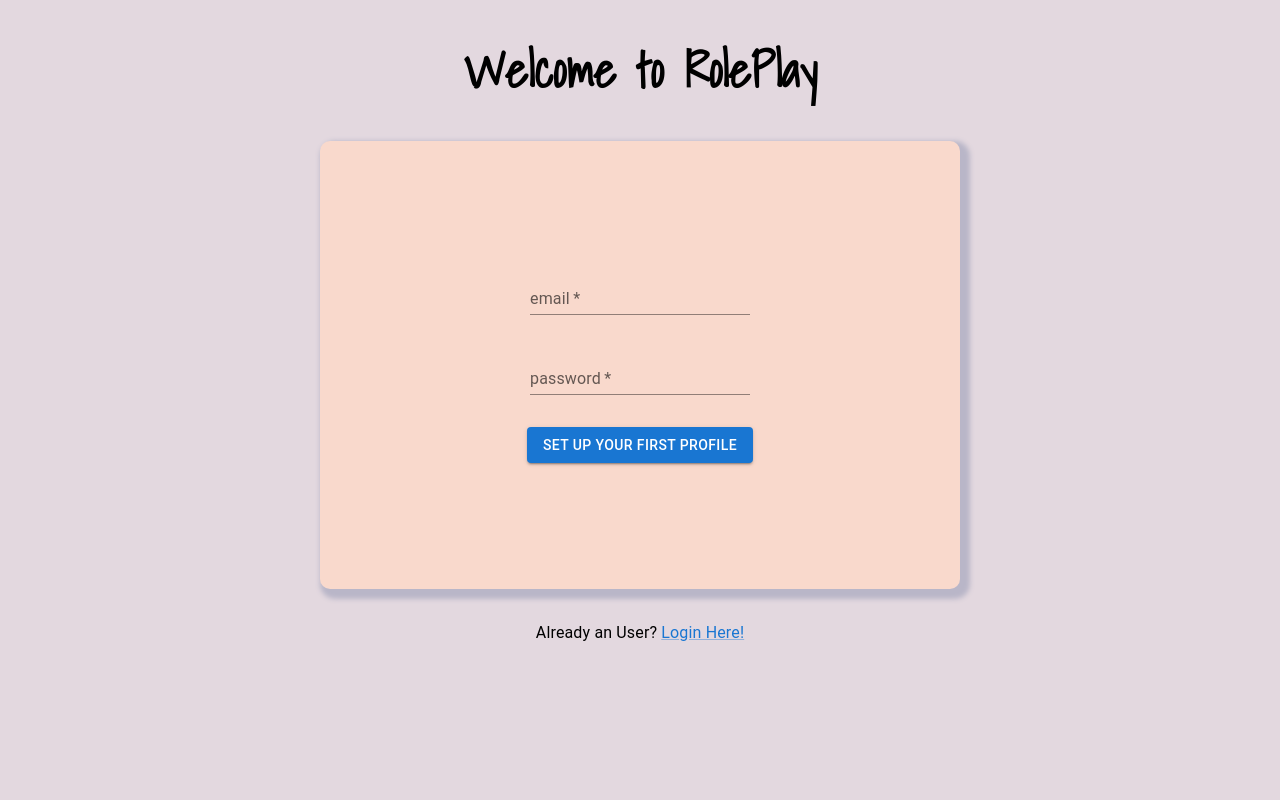
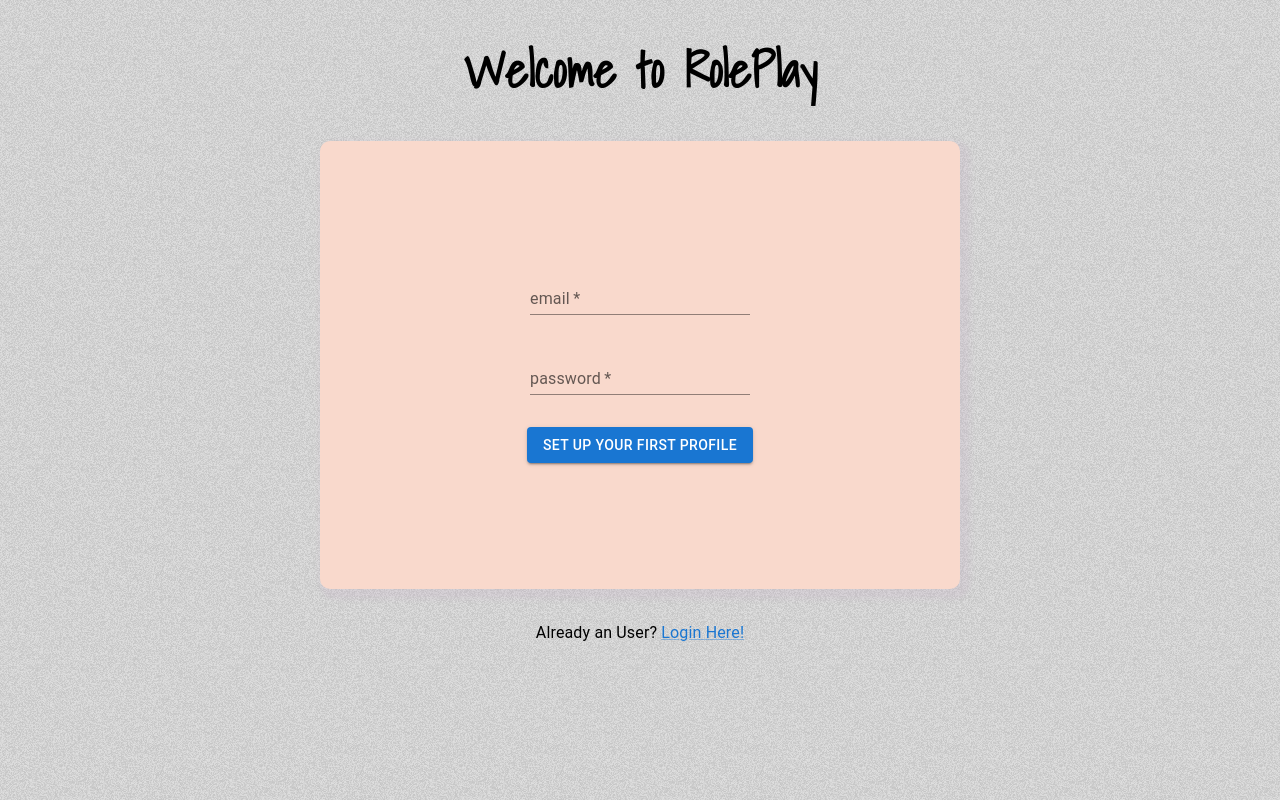
Before and after one commit to Noemi890/Roleplay_RPG-Text-based, a React (Create React App) app in the folder client/: page / in a window 1280 px wide. Built offline with nearby package versions, Linux system fonts and the light colour scheme.

Commit message:
fix: styles

```diff
--- a/client/src/components/user/user.css
+++ b/client/src/components/user/user.css
@@ -37,7 +37,7 @@
 
   background-color: #F9D9CC;
   border-radius: 10px;
-  box-shadow: 5px 5px 5px 5px #B9B6C8;
+  box-shadow: 5px 5px 5px 5px #c8b6c741;
 }
 
 .login_href.MuiTypography-root {
--- a/client/src/index.css
+++ b/client/src/index.css
@@ -6,5 +6,6 @@
 
 body {
   font-family: sans-serif;
-  background-color: #E3D8DF;
+  background-image: url("../public/noisy-texture-200x200-o10-d10-c-2e2a2c-t1.png");
+  background-color: rgb(220, 220, 220);
 }
```
Also changed, not shown: client/public/noisy-texture-200x200-o10-d10-c-2e2a2c-t1.png (added).
